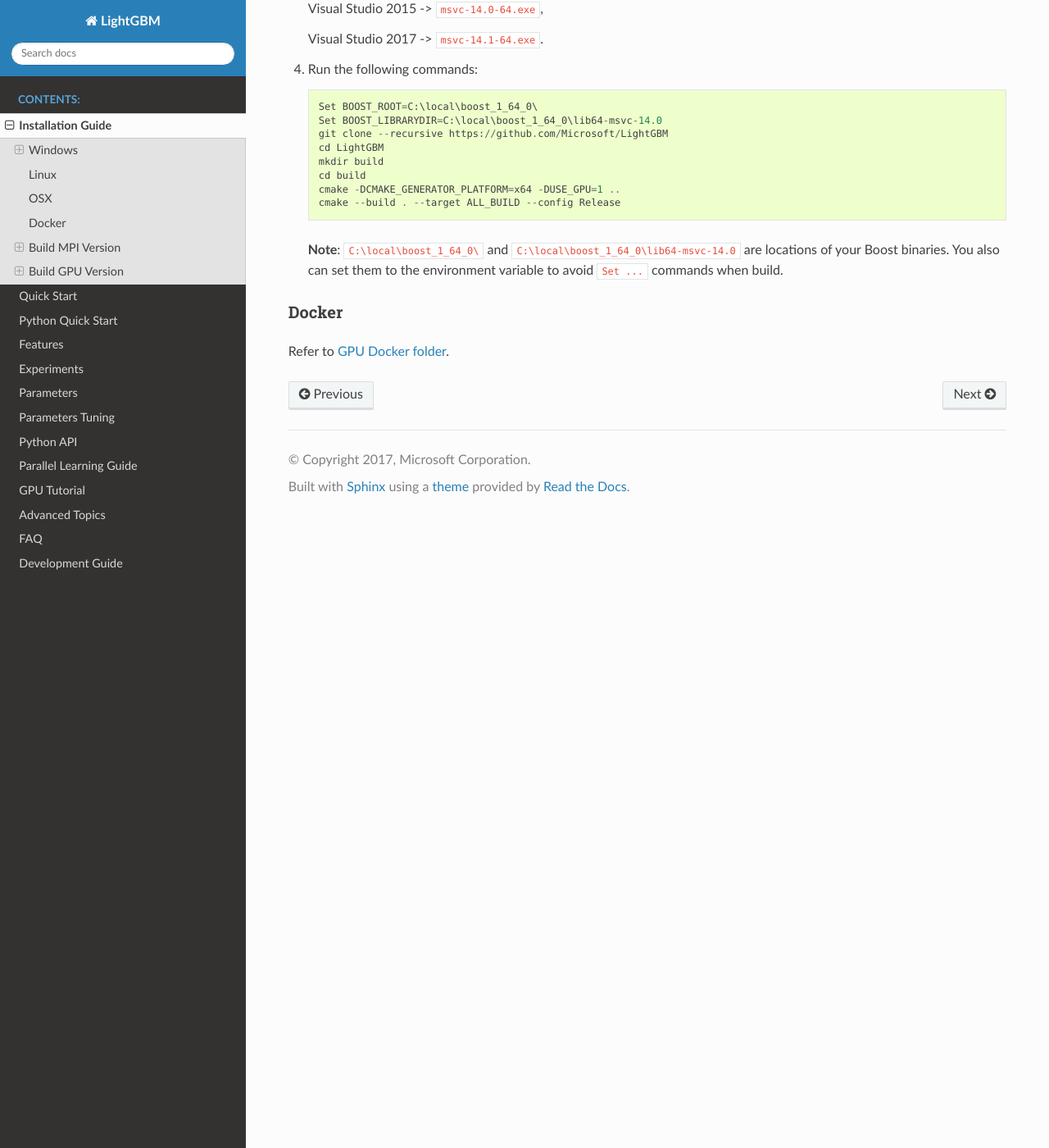
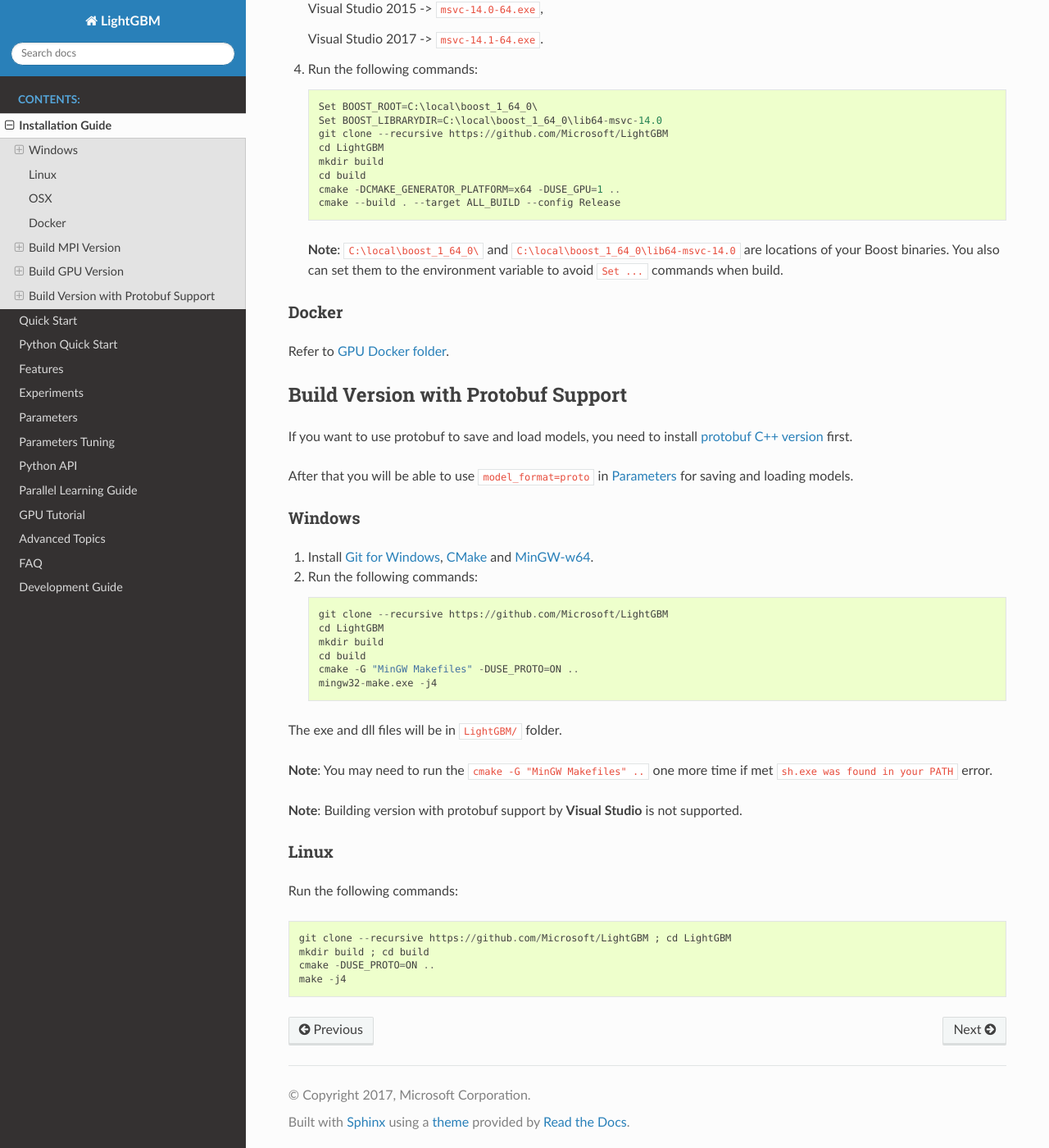
Before and after one commit to microsoft/LightGBM, a Sphinx documentation site: the page built from docs/Installation-Guide.rst, in a window 1280 px wide and 1400 px high, scrolled down 5086 px. Shown: the whole window at 82% size. Built offline with Sphinx 7.4.7 and the Read the Docs theme 2.0.0, drawn with Linux system fonts in a browser that asks for light colours.

Commit message:
Revert "reverted proto"
This reverts commit 5203448bb90a13844cf330527ca971eabb45a4a8.

```diff
--- a/docs/Installation-Guide.rst
+++ b/docs/Installation-Guide.rst
@@ -274,6 +274,47 @@ Docker
 
 Refer to `GPU Docker folder <https://github.com/Microsoft/LightGBM/tree/master/docker/gpu>`__.
 
+Build Version with Protobuf Support
+~~~~~~~~~~~~~~~~~~~~~~~~~~~~~~~~~~~
+
+If you want to use protobuf to save and load models, you need to install `protobuf C++ version <https://github.com/google/protobuf/blob/master/src/README.md>`__ first.
+
+After that you will be able to use ``model_format=proto`` in `Parameters <./Parameters.rst#io-parameters>`__ for saving and loading models.
+
+Windows
+^^^^^^^
+
+1. Install `Git for Windows`_, `CMake`_ and `MinGW-w64`_.
+
+2. Run the following commands:
+
+   .. code::
+
+     git clone --recursive https://github.com/Microsoft/LightGBM
+     cd LightGBM
+     mkdir build
+     cd build
+     cmake -G "MinGW Makefiles" -DUSE_PROTO=ON ..
+     mingw32-make.exe -j4
+
+The exe and dll files will be in ``LightGBM/`` folder.
+
+**Note**: You may need to run the ``cmake -G "MinGW Makefiles" ..`` one more time if met ``sh.exe was found in your PATH`` error.
+
+**Note**: Building version with protobuf support by **Visual Studio** is not supported.
+
+Linux
+^^^^^
+
+Run the following commands:
+
+.. code::
+
+  git clone --recursive https://github.com/Microsoft/LightGBM ; cd LightGBM
+  mkdir build ; cd build
+  cmake -DUSE_PROTO=ON ..
+  make -j4
+
 .. _Python-package: https://github.com/Microsoft/LightGBM/tree/master/python-package
 
 .. _R-package: https://github.com/Microsoft/LightGBM/tree/master/R-package
--- a/docs/Parameters.rst
+++ b/docs/Parameters.rst
@@ -328,7 +328,7 @@ IO Parameters
 
    -  **Note**: loading with multiple formats is not supported
 
-   -  **Note**: to use this parameter you need to `build version with Protobuf Support <./Installation-Guide.rst#protobuf-support>`__
+   -  **Note**: to use ``proto`` you need to `build version with protobuf support <./Installation-Guide.rst#build-version-with-protobuf-support>`__
 
 -  ``pre_partition``, default=\ ``false``, type=bool, alias=\ ``is_pre_partition``
 
```
Also changed, not shown: python-package/README.rst, 3 other files.
